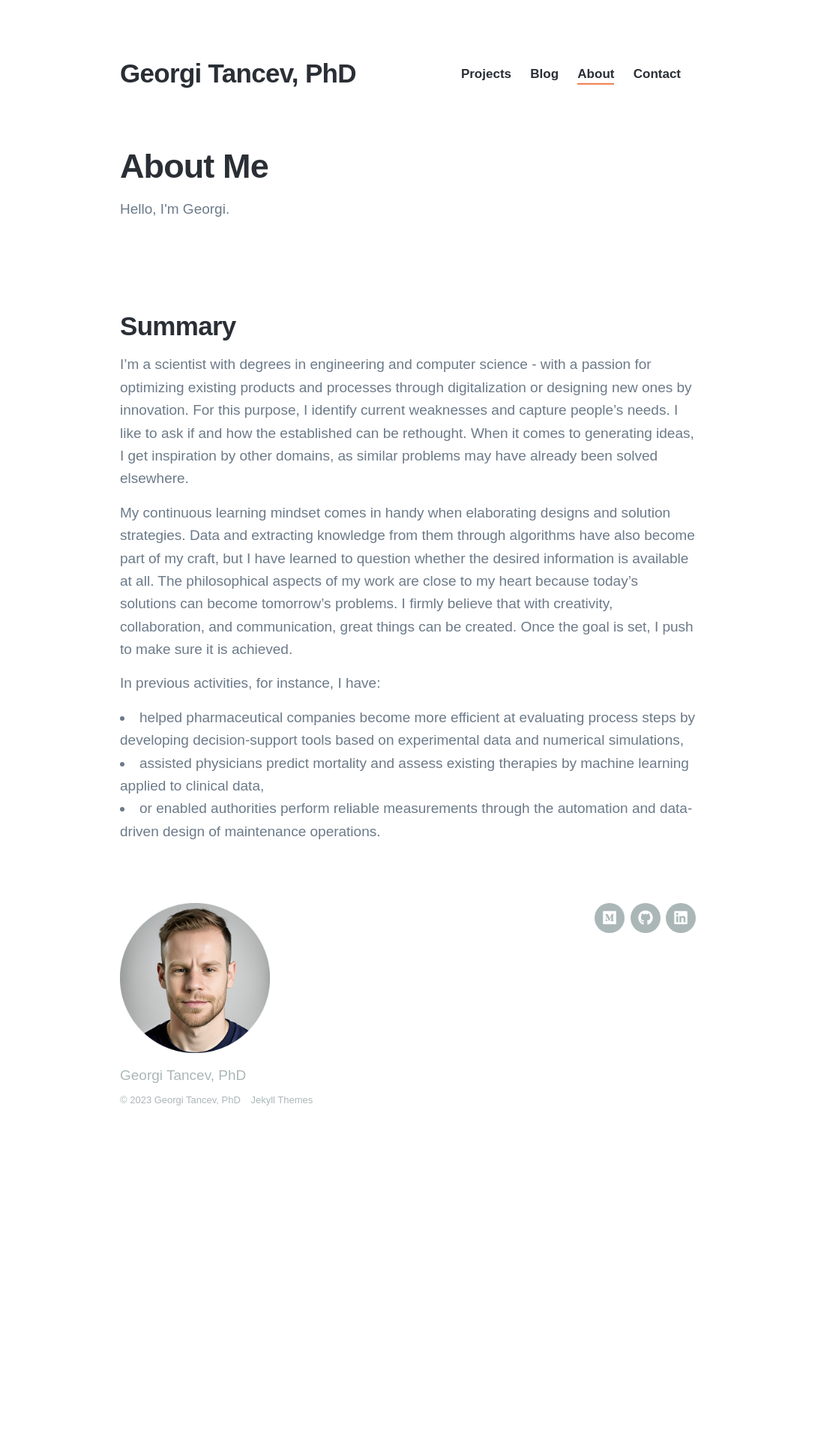
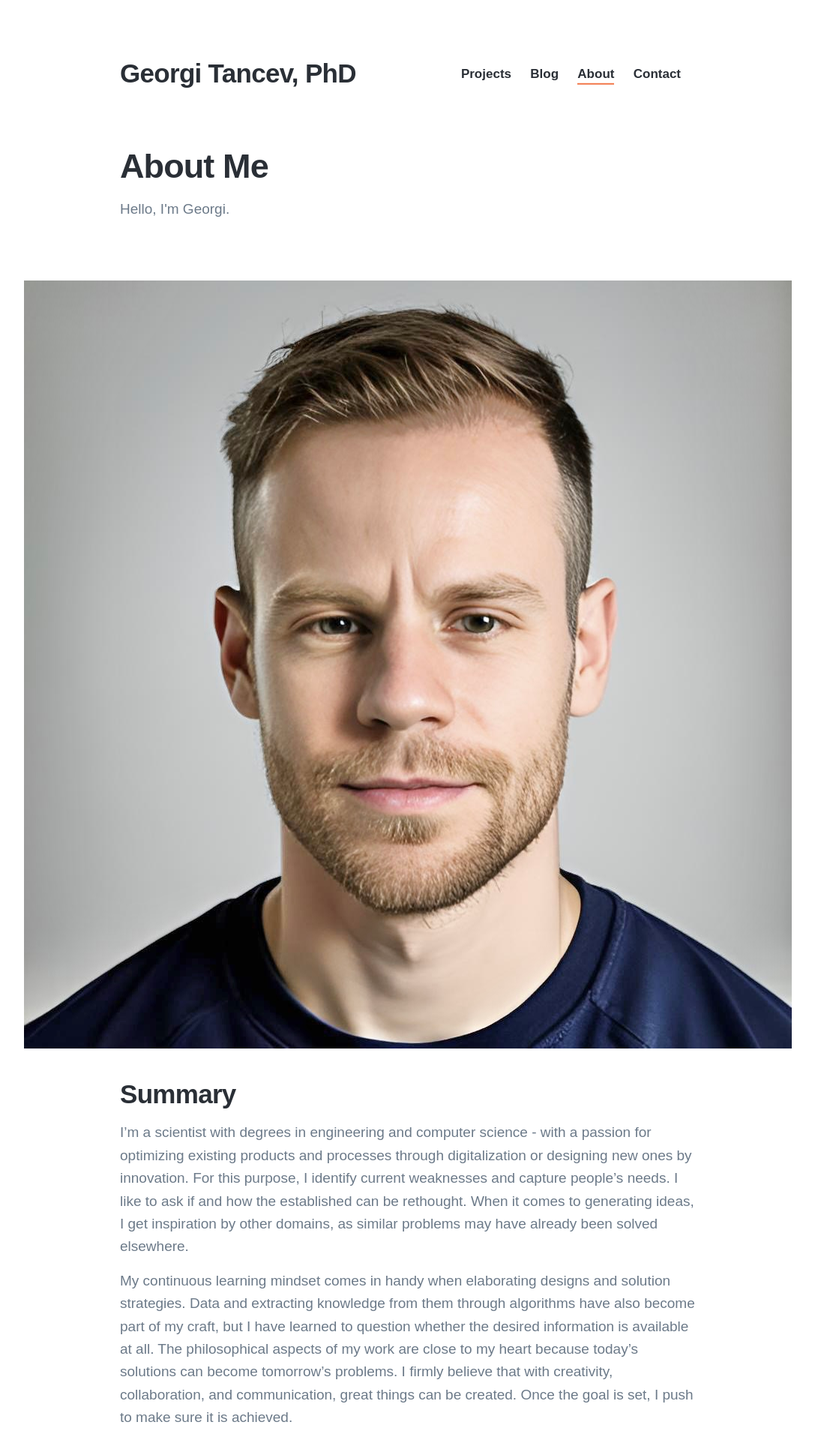
Before and after one commit to gtancev/gtancev.github.io, a Jekyll site: the page built from _pages/about.md, in a window 1280 px wide. Shown: the top 1920 px of the page at 75% size, without its empty margins (96-1183 px from the left). Built offline with Jekyll 4.4.1, drawn with Linux system fonts in a browser that asks for light colours; nearby versions of some CDN libraries; some web fonts are replaced; before the commit the page ends 1553 px from its top, so only the background shows below that.

Commit message:
Update about.md

```diff
--- a/_pages/about.md
+++ b/_pages/about.md
@@ -5,7 +5,7 @@ description: Hello, I'm Georgi.
 featured_image: /images/photography/me/picture.jpg
 ---
 
-![](/images/photography/me/picture.jpg)
+![](/images/me/picture.jpg)
 
 ## Summary
 
```
